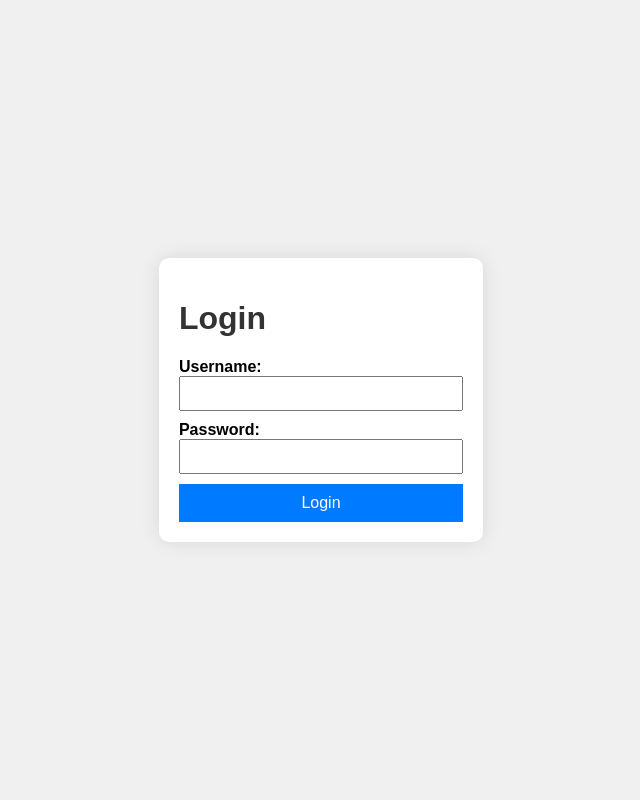
After one commit to dhruvsharma11/M3DI_AI, a Flask app: page /login in a window 1280 px wide. The commit adds this page. Shown: the whole page, without its empty margins (319-959 px from the left). Run offline with Flask 3, Linux system fonts and the light colour scheme.

Commit message:
added a log in page

```diff
--- a/app.py
+++ b/app.py
@@ -1,15 +1,19 @@
-from flask import Flask, render_template, request, jsonify, send_file
+from flask import Flask, render_template, request, jsonify, redirect, url_for
 import sounddevice as sd
 import numpy as np
 import wave
-import io
 import subprocess
-import os
 
 app = Flask(__name__)
 
 # Set the default file path for audio recording
 DEFAULT_FILE_PATH = "data/audio.wav"
+
+# Hardcoded user credentials
+HARDCODED_USER = {"username": "resha", "password": "password"}
+
+# Flag to check if the user is authenticated
+authenticated = False
 
 # Record audio and save it to the file path
 
@@ -31,23 +35,67 @@ def write_wav(file_path, audio_data, sample_rate=44100):
         wf.setframerate(sample_rate)
         wf.writeframes(audio_data.tobytes())
 
+# Login route
 
-@app.route('/')
+
+@app.route('/login', methods=['GET', 'POST'])
+def login():
+    global authenticated
+
+    if request.method == 'POST':
+        # Check login credentials
+        data = request.form
+        if data["username"] == HARDCODED_USER["username"] and data["password"] == HARDCODED_USER["password"]:
+            authenticated = True
+            return redirect(url_for('index'))
+        else:
+            return render_template('login.html', message="Invalid credentials. Please try again.")
+
+    return render_template('login.html', message="")
+
+# Main route
+
+
+@app.route('/', methods=['GET'])
 def index():
+    global authenticated
+
+    if not authenticated:
+        return redirect(url_for('login'))
+
     return render_template('index.html', default_file_path=DEFAULT_FILE_PATH)
+
+# Recording route
 
 
 @app.route('/record', methods=['POST'])
 def record():
+    global authenticated
+
+    if not authenticated:
+        return jsonify({"error": "User not authenticated"}), 401
+
     duration = int(request.form['duration'])
     file_path, audio_data = record_audio(duration)
 
     # Now, call the transcription script using a subprocess
     transcription_script_path = 'doctor_patient.py'
-    subprocess.run(['python', transcription_script_path, file_path],
-                   capture_output=True, text=True, check=True)
+
+    print(subprocess.run(['python', transcription_script_path, file_path],
+                         capture_output=True, text=True, check=True))
 
     return jsonify(file_path=file_path)
+
+# Sign-out route
+
+
+@app.route('/logout')
+def logout():
+    global authenticated
+    authenticated = False
+
+    # Redirect to the login page after logging out
+    return redirect(url_for('login'))
 
 
 if __name__ == '__main__':
--- a/doctor_patient.py
+++ b/doctor_patient.py
@@ -1,3 +1,4 @@
+import datetime
 from pyannote.audio.pipelines.speaker_verification import PretrainedSpeakerEmbedding
 from sklearn.cluster import AgglomerativeClustering
 import contextlib
@@ -11,8 +12,9 @@ from pydub import AudioSegment
 import numpy as np
 import torch
 import sys
+# import os
+# os.environ['KMP_DUPLICATE_LIB_OK'] = 'True'
 
-import datetime
 
 if __name__ == '__main__':
     if len(sys.argv) != 2:
--- /dev/null
+++ b/templates/login.html
@@ -0,0 +1,89 @@
+<!DOCTYPE html>
+<html lang="en">
+  <head>
+    <meta charset="UTF-8" />
+    <meta name="viewport" content="width=device-width, initial-scale=1.0" />
+    <title>Login</title>
+    <style>
+      body {
+        font-family: Arial, sans-serif;
+        display: flex;
+        align-items: center;
+        justify-content: center;
+        height: 100vh;
+        margin: 0;
+        background-color: #f0f0f0; /* Set a background color */
+      }
+      .login-container {
+        background-color: #fff; /* Box background color */
+        padding: 20px;
+        border-radius: 10px; /* Rounded corners for the box */
+        box-shadow: 0 0 20px rgba(0, 0, 0, 0.1); /* Box shadow for 3D effect */
+      }
+      h1 {
+        color: #333;
+      }
+      label {
+        font-weight: bold;
+      }
+      input {
+        margin-bottom: 10px;
+        padding: 8px;
+        width: 100%;
+        box-sizing: border-box;
+      }
+      button {
+        padding: 10px 20px;
+        font-size: 16px;
+        background-color: #007bff;
+        color: white;
+        border: none;
+        cursor: pointer;
+        width: 100%;
+        box-sizing: border-box;
+      }
+      button:hover {
+        background-color: #0056b3;
+      }
+    </style>
+  </head>
+  <body>
+    <div class="login-container">
+      <h1>Login</h1>
+      <form id="user-login-form" method="post">
+        <label for="username">Username:</label>
+        <input type="text" id="username" name="username" required />
+        <br />
+        <label for="password">Password:</label>
+        <input type="password" id="password" name="password" required />
+        <br />
+        <button type="button" onclick="submitLoginForm()">Login</button>
+      </form>
+    </div>
+
+    <script>
+      function submitLoginForm() {
+        const username = document.getElementById("username").value;
+        const password = document.getElementById("password").value;
+
+        fetch("/login", {
+          method: "POST",
+          headers: {
+            "Content-Type": "application/x-www-form-urlencoded",
+          },
+          body: new URLSearchParams({ username, password }),
+        })
+          .then((response) => {
+            if (response.ok) {
+              window.location.href = "/";
+            } else {
+              alert("Invalid credentials. Please try again.");
+            }
+          })
+          .catch((error) => {
+            console.error("Error:", error);
+          });
+      }
+    </script>
+  </body>
+</html>
--- /dev/null
+++ b/transcript.txt
@@ -0,0 +1,5 @@
+
+SPEAKER 2 0:00:00
+Hi, my name is Risha and I'm literally praying to God this works.
+SPEAKER 1 0:00:04
+Hello, Kirti. My name is Druev.
```
Also changed, not shown: templates/index.html (+10 -0 lines), test.py (added, +14 -0 lines), creds.py (added), 2 other files.
